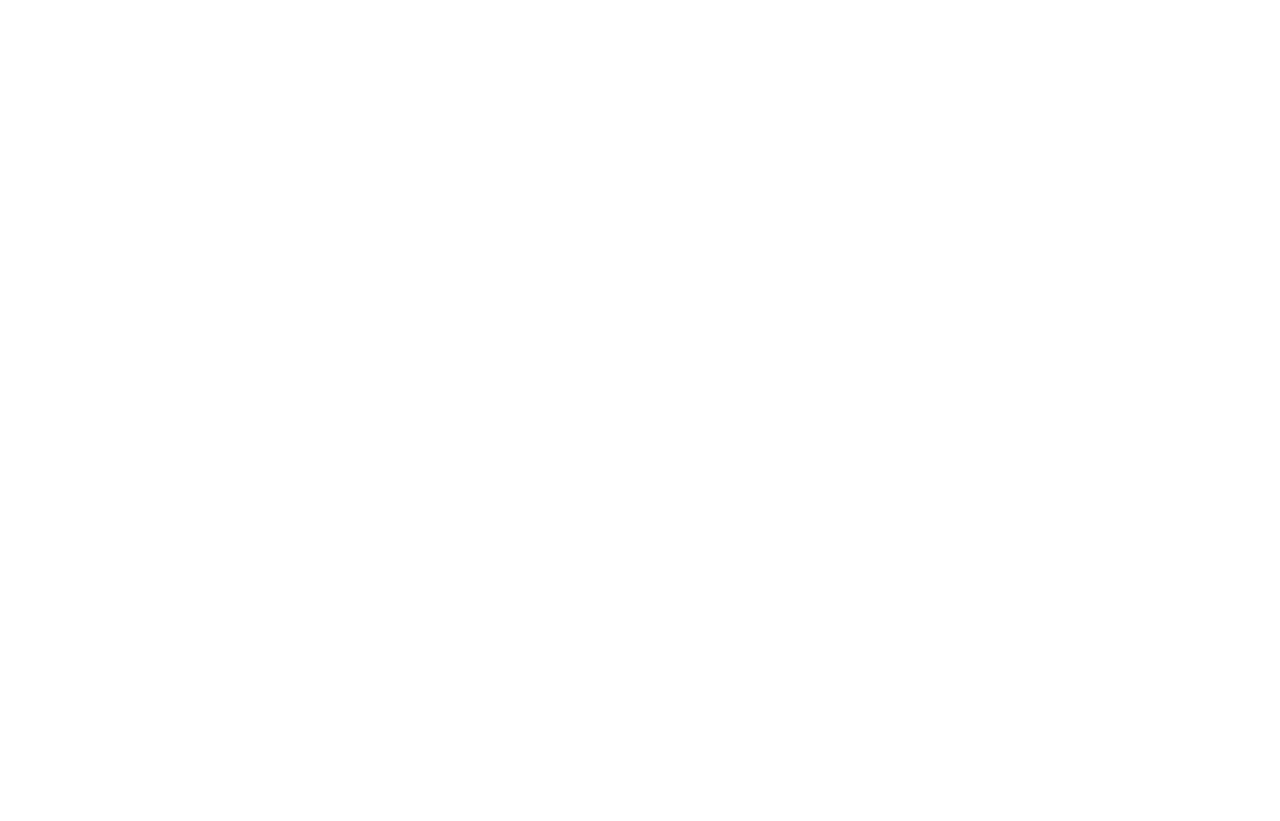
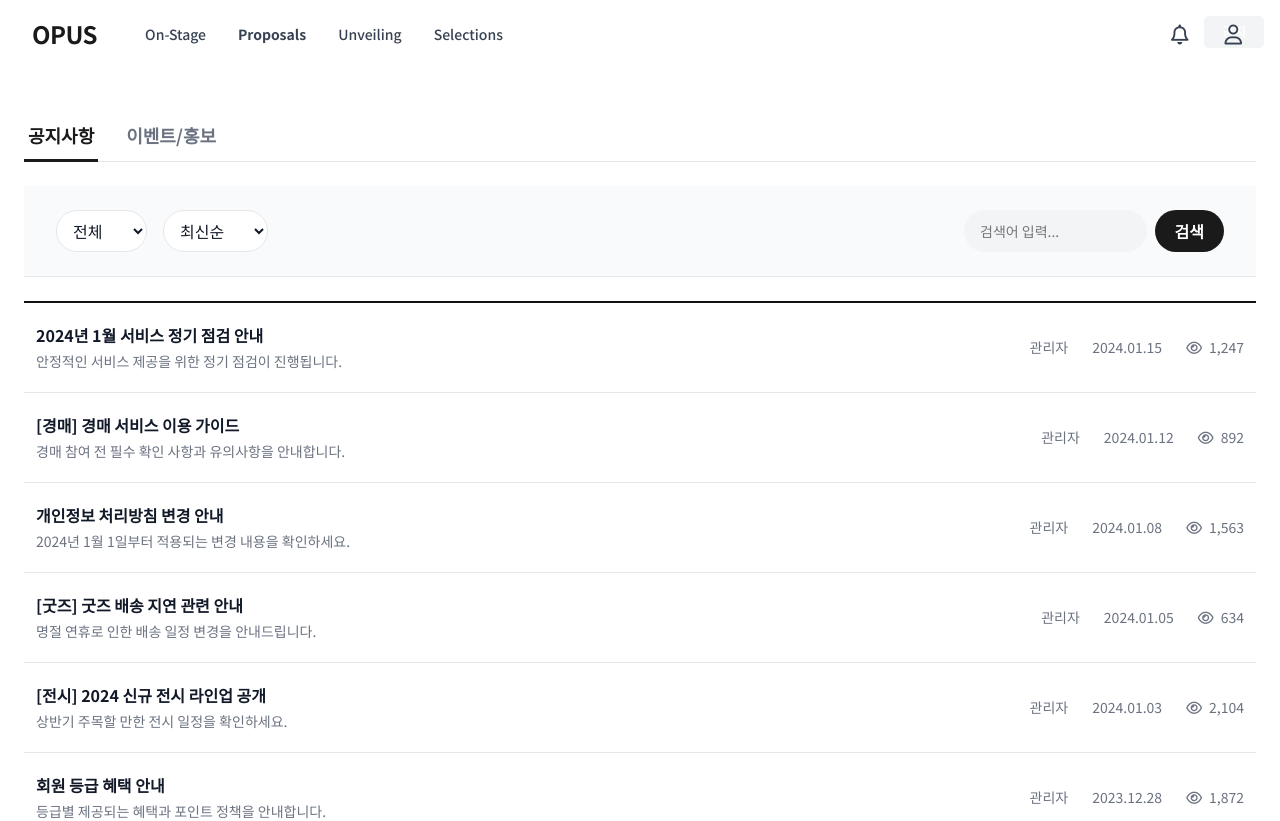
Before and after one commit to NiKangNaeKang/OPUS, a React (Vite) app in the folder opus/: page /proposals in a window 1280 px wide. Before the commit this address had no page. Shown: the top 821 px of the page. Before the commit the page ends 800 px from the top, so only its background shows below. Built offline with nearby package versions, Linux system fonts and the light colour scheme.

Commit message:
proposals

```diff
--- a/opus/src/App.jsx
+++ b/opus/src/App.jsx
@@ -5,6 +5,7 @@ import Home from "./pages/Home";
 import ScrollToTop from "./components/ScrollToTop";
 import Unveiling from "./pages/Unveiling";
 import OnStage from "./pages/onStage/OnStage";
+import Proposals from "./pages/Proposals";
 
 export default function App() {
   return (
@@ -17,6 +18,7 @@ export default function App() {
       {/* Light Header */}
       <Route element = {<LightHeaderLayout />}>
         <Route path="/onStage" element={<OnStage />}/>
+        <Route path="/proposals" element={<Proposals />} />
         <Route path="/unveiling" element={<Unveiling />} />
       </Route>
     </Routes>
--- a/opus/src/css/board.css
+++ b/opus/src/css/proposals.css
@@ -24,7 +24,7 @@ body {
 .board-container {
   max-width: var(--wrap);
   margin: 0 auto;
-  padding: 60px 24px 100px;
+  padding: 110px 24px 100px;
 }
 
 .tabs {
--- a/opus/src/data/boardData.js
+++ b/opus/src/data/proposalsData.js
@@ -1,4 +1,4 @@
-export const boardData = {
+export const proposalsData = {
   notice: [
     { id: "n1", type: "공지", category: "all", title: "2024년 1월 서비스 정기 점검 안내", excerpt: "안정적인 서비스 제공을 위한 정기 점검이 진행됩니다.", author: "관리자", date: "2024-01-15", views: 1247 },
     { id: "n2", type: "공지", category: "auction", title: "경매 서비스 이용 가이드", excerpt: "경매 참여 전 필수 확인 사항과 유의사항을 안내합니다.", author: "관리자", date: "2024-01-12", views: 892 },
@@ -11,10 +11,10 @@ export const boardData = {
   ],
 
   promotion: [
-    { id: "p1", type: "홍보", category: "exhibition", title: "[전시] 사진으로 보는 현대 — 도슨트 투어 오픈", excerpt: "주말 도슨트(30분) 투어가 새로 오픈되었습니다. 사전 예약 필수!", author: "ARTSPACE", date: "2024-01-14", views: 409 },
-    { id: "p2", type: "홍보", category: "musical", title: "[뮤지컬] 얼리버드 할인 안내", excerpt: "1월 예매자 대상 최대 20% 할인. 좌석 소진 전 서둘러주세요.", author: "제휴사", date: "2024-01-11", views: 1320 },
-    { id: "p3", type: "홍보", category: "auction", title: "[경매] 1월 프리뷰 전시 — 출품작 미리보기", excerpt: "출품작 프리뷰 전시가 시작됩니다. 현장 상담도 가능해요.", author: "경매팀", date: "2024-01-09", views: 980 },
-    { id: "p4", type: "홍보", category: "goods", title: "[굿즈] 한정 수량 아트북 입고", excerpt: "리미티드 에디션 아트북이 입고되었습니다. 재고 소진 시 종료.", author: "스토어", date: "2024-01-07", views: 155 },
-    { id: "p5", type: "홍보", category: "exhibition", title: "[전시] 작가와의 대화(Artist Talk) 신청 안내", excerpt: "작가의 작업 과정과 비하인드 스토리를 직접 들어보세요.", author: "ARTSPACE", date: "2024-01-04", views: 741 },
+    { id: "p1", type: "홍보", category: "exhibition", title: "사진으로 보는 현대 — 도슨트 투어 오픈", excerpt: "주말 도슨트(30분) 투어가 새로 오픈되었습니다. 사전 예약 필수!", author: "ARTSPACE", date: "2024-01-14", views: 409 },
+    { id: "p2", type: "홍보", category: "musical", title: "얼리버드 할인 안내", excerpt: "1월 예매자 대상 최대 20% 할인. 좌석 소진 전 서둘러주세요.", author: "제휴사", date: "2024-01-11", views: 1320 },
+    { id: "p3", type: "홍보", category: "auction", title: "1월 프리뷰 전시 — 출품작 미리보기", excerpt: "출품작 프리뷰 전시가 시작됩니다. 현장 상담도 가능해요.", author: "경매팀", date: "2024-01-09", views: 980 },
+    { id: "p4", type: "홍보", category: "goods", title: "한정 수량 아트북 입고", excerpt: "리미티드 에디션 아트북이 입고되었습니다. 재고 소진 시 종료.", author: "스토어", date: "2024-01-07", views: 155 },
+    { id: "p5", type: "홍보", category: "exhibition", title: "작가와의 대화(Artist Talk) 신청 안내", excerpt: "작가의 작업 과정과 비하인드 스토리를 직접 들어보세요.", author: "ARTSPACE", date: "2024-01-04", views: 741 },
   ],
 };
--- /dev/null
+++ b/opus/src/pages/Proposals.jsx
@@ -0,0 +1,177 @@
+import React, { useState, useMemo } from "react";
+import { proposalsData } from "../data/proposalsData.js";
+import "../css/proposals.css";
+
+const Proposals = () => {
+  const [activeTab, setActiveTab] = useState("notice");
+  const [category, setCategory] = useState("all");
+  const [sort, setSort] = useState("latest");
+  const [keyword, setKeyword] = useState("");
+  const [searchQuery, setSearchQuery] = useState("");
+
+  //데이터 포맷 계산 유틸
+  const formatDate = (iso) => (iso ? iso.replaceAll("-", ".") : "");
+  const formatNumber = (n) => Number(n ?? 0).toLocaleString("ko-KR");
+
+  //말머리
+  const categoryLabel = {
+    musical: "뮤지컬",
+    exhibition: "전시",
+    auction: "경매",
+    goods: "굿즈",
+  };
+
+  //이벤트 핸들러
+  const handleSearch = () => setSearchQuery(keyword);
+  const handleKeyDown = (e) => {
+    if (e.key === "Enter") handleSearch();
+  };
+
+  const changeTab = (tab) => {
+    setActiveTab(tab);
+    setCategory("all");
+    setSort("latest");
+    setSearchQuery("");
+    setKeyword("");
+  };
+
+  // 게시글 필터링
+  const filteredItems = useMemo(() => {
+    if (!proposalsData?.[activeTab]) return [];
+
+    let items = [...proposalsData[activeTab]];
+    const q = searchQuery.toLowerCase().trim();
+
+    if (category !== "all") {
+      items = items.filter((it) => it.category === category);
+    }
+
+    if (q) {
+      items = items.filter((it) => {
+        return (
+          it.title?.toLowerCase().includes(q) ||
+          it.excerpt?.toLowerCase().includes(q)
+        );
+      });
+    }
+
+    if (sort === "views") {
+      items.sort((a, b) => (b.views ?? 0) - (a.views ?? 0));
+    } else {
+      items.sort((a, b) => new Date(b.date) - new Date(a.date));
+    }
+
+    return items;
+  }, [activeTab, category, sort, searchQuery]);
+
+  // ================= 렌더 =================
+  return (
+    <main className="container board-container">
+      <div className="tabs">
+        <button
+          className={`tab-btn ${activeTab === "notice" ? "is-active" : ""}`}
+          onClick={() => changeTab("notice")}
+        >
+          공지사항
+        </button>
+
+        <button
+          className={`tab-btn ${activeTab === "promotion" ? "is-active" : ""}`}
+          onClick={() => changeTab("promotion")}
+        >
+          이벤트/홍보
+        </button>
+      </div>
+
+      <section className="filters">
+        <div className="filters__left">
+          <select
+            className="select"
+            value={category}
+            onChange={(e) => setCategory(e.target.value)}
+          >
+            <option value="all">전체</option>
+            <option value="musical">뮤지컬</option>
+            <option value="exhibition">전시</option>
+            <option value="auction">경매</option>
+            <option value="goods">굿즈</option>
+          </select>
+
+          <select
+            className="select"
+            value={sort}
+            onChange={(e) => setSort(e.target.value)}
+          >
+            <option value="latest">최신순</option>
+            <option value="views">조회수순</option>
+          </select>
+        </div>
+
+        <div className="filters__right">
+          <div className="search">
+            <input
+              className="search__input"
+              type="text"
+              placeholder="검색어 입력..."
+              value={keyword}
+              onChange={(e) => setKeyword(e.target.value)}
+              onKeyDown={handleKeyDown}
+            />
+            <button className="search__btn" onClick={handleSearch}>
+              검색
+            </button>
+          </div>
+        </div>
+      </section>
+
+      <div className="board-list">
+        {filteredItems.length > 0 ? (
+          filteredItems.map((item) => {
+            const prefix =
+              item.category !== "all"
+                ? `[${categoryLabel[item.category] ?? item.category}] `
+                : "";
+
+            return (
+              <div key={item.id} className="board-item">
+                <div className="item__left">
+                  <span
+                    className={`badge ${
+                      item.type === "홍보"
+                        ? "badge--promotion"
+                        : "badge--notice"
+                    }`}
+                  >
+                    {item.type}
+                  </span>
+
+                  <div className="item__content">
+                    {/* ✅ 공지·홍보 동일 규칙 */}
+                    <h3 className="item__title">
+                      {prefix}
+                      {item.title}
+                    </h3>
+                    <p className="item__excerpt">{item.excerpt}</p>
+                  </div>
+                </div>
+
+                <div className="item__right">
+                  <span>{item.author}</span>
+                  <span>{formatDate(item.date)}</span>
+                  <span>
+                    <i className="fa-regular fa-eye"></i>{" "}
+                    {formatNumber(item.views)}
+                  </span>
+                </div>
+              </div>
+            );
+          })
+        ) : (
+          <div className="empty-state">내용이 없습니다.</div>
+        )}
+      </div>
+    </main>
+  );
+};
+
+export default Proposals;
```
Also changed, not shown: opus/src/components/Board.jsx (deleted, +0 -127 lines).
